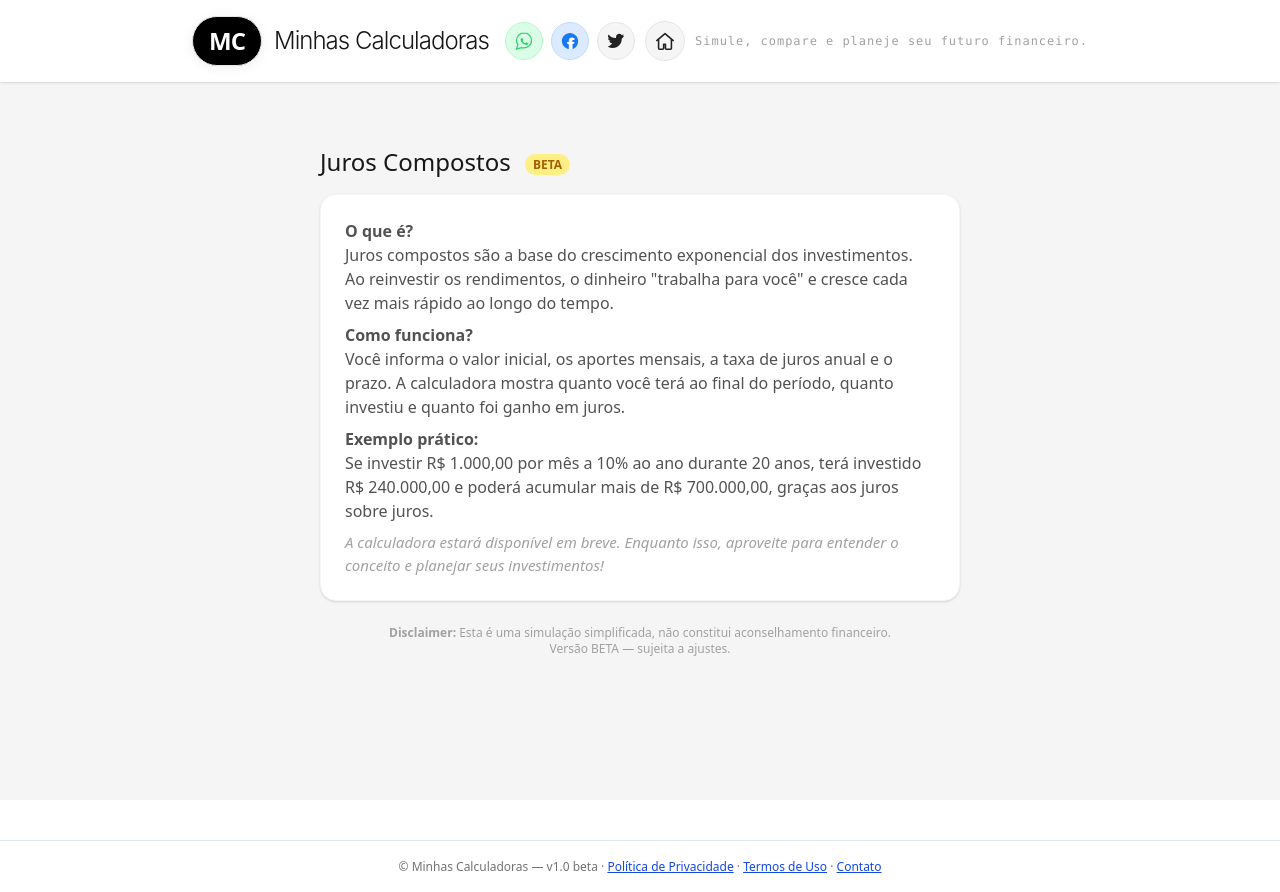
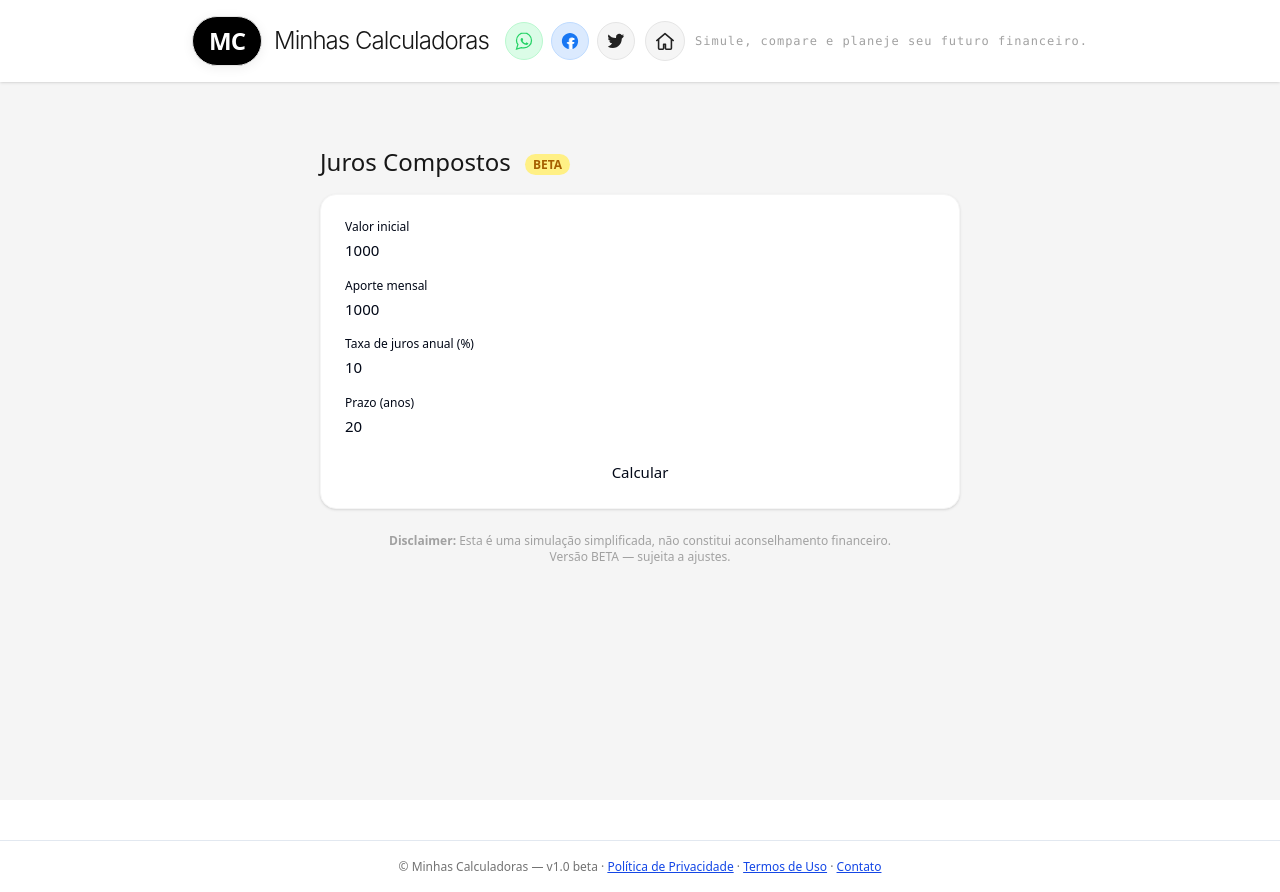
Before and after one commit to filiandrade/calculadora-aposentadoria, a React (Vite) app: page /juros-compostos in a window 1280 px wide. Built offline with nearby package versions, Linux system fonts and the light colour scheme.

Commit message:
Atualização de múltiplos arquivos

```diff
--- a/src/pages/AluguelVsFinanciamento.tsx
+++ b/src/pages/AluguelVsFinanciamento.tsx
@@ -1,21 +1,58 @@
+import { useState } from "react"
+
 export default function AluguelVsFinanciamento() {
+  const [valorImovel, setValorImovel] = useState(400000)
+  const [entrada, setEntrada] = useState(80000)
+  const [taxaJuros, setTaxaJuros] = useState(9)
+  const [prazo, setPrazo] = useState(30)
+  const [aluguel, setAluguel] = useState(2000)
+  const [resultado, setResultado] = useState<null | { totalAluguel: number, totalFinanciamento: number }>(null)
+
+  function calcular() {
+    // Cálculo simplificado: financiamento SAC, sem amortização extra
+    const valorFinanciado = valorImovel - entrada
+    const n = prazo * 12
+    const i = taxaJuros / 100 / 12
+    const parcela = valorFinanciado * i / (1 - Math.pow(1 + i, -n))
+    const totalFinanciamento = parcela * n + entrada
+    const totalAluguel = aluguel * n
+    setResultado({ totalAluguel, totalFinanciamento })
+  }
+
   return (
-  <div className="mx-auto max-w-2xl px-4 py-10 text-[15px]">
+    <div className="mx-auto max-w-2xl px-4 py-10 text-[15px]">
       <h1 className="text-2xl font-light mb-4 text-neutral-900">Aluguel vs Financiamento <span className='ml-2 px-2 py-0.5 rounded-full bg-yellow-200 text-xs text-yellow-700 font-bold align-middle'>BETA</span></h1>
       <div className="rounded-2xl bg-white shadow p-6 border border-neutral-100 mb-6">
-        <p className="text-neutral-600 text-base mb-2">
-          <strong>O que é?</strong><br/>
-          Alugar ou financiar um imóvel é uma das principais decisões financeiras. Cada opção tem vantagens e custos diferentes ao longo do tempo.
-        </p>
-        <p className="text-neutral-600 text-base mb-2">
-          <strong>Como funciona?</strong><br/>
-          Você poderá informar valores de aluguel, imóvel, entrada, taxas e prazos. A calculadora mostrará o custo total de cada opção e o saldo acumulado ao longo dos anos.
-        </p>
-        <p className="text-neutral-600 text-base mb-2">
-          <strong>Exemplo prático:</strong><br/>
-          Alugar um imóvel de R$ 2.000 por mês pode ser mais vantajoso do que financiar, dependendo do valor do imóvel, taxa de juros e tempo de permanência.
-        </p>
-        <div className="text-neutral-400 italic">A calculadora estará disponível em breve. Use as informações para tomar decisões mais conscientes!</div>
+        <form className="grid gap-4" onSubmit={e => { e.preventDefault(); calcular() }}>
+          <div>
+            <label className="block text-xs mb-1">Valor do imóvel</label>
+            <input type="number" className="input input-bordered w-full" min={10000} step={1000} value={valorImovel} onChange={e => setValorImovel(Number(e.target.value))} />
+          </div>
+          <div>
+            <label className="block text-xs mb-1">Entrada</label>
+            <input type="number" className="input input-bordered w-full" min={0} step={1000} value={entrada} onChange={e => setEntrada(Number(e.target.value))} />
+          </div>
+          <div>
+            <label className="block text-xs mb-1">Taxa de juros anual (%)</label>
+            <input type="number" className="input input-bordered w-full" min={0} step={0.01} value={taxaJuros} onChange={e => setTaxaJuros(Number(e.target.value))} />
+          </div>
+          <div>
+            <label className="block text-xs mb-1">Prazo (anos)</label>
+            <input type="number" className="input input-bordered w-full" min={1} max={40} value={prazo} onChange={e => setPrazo(Number(e.target.value))} />
+          </div>
+          <div>
+            <label className="block text-xs mb-1">Aluguel mensal</label>
+            <input type="number" className="input input-bordered w-full" min={100} step={10} value={aluguel} onChange={e => setAluguel(Number(e.target.value))} />
+          </div>
+          <button type="submit" className="btn btn-primary mt-2">Calcular</button>
+        </form>
+        {resultado && (
+          <div className="mt-6 bg-neutral-50 rounded-xl p-4 border text-sm">
+            <div><strong>Total pago em aluguel:</strong> R$ {resultado.totalAluguel.toLocaleString('pt-BR')}</div>
+            <div><strong>Total pago no financiamento:</strong> R$ {resultado.totalFinanciamento.toLocaleString('pt-BR')}</div>
+            <div className="mt-2 text-xs text-neutral-500">* Cálculo simplificado, não considera valorização, impostos ou manutenção.</div>
+          </div>
+        )}
       </div>
       <div className="text-xs text-neutral-400 text-center mt-6">
         <strong>Disclaimer:</strong> Esta é uma simulação simplificada, não constitui aconselhamento financeiro ou imobiliário.<br/>
--- a/src/pages/CltVsPj.tsx
+++ b/src/pages/CltVsPj.tsx
@@ -1,21 +1,49 @@
+import { useState } from "react"
+
 export default function CltVsPj() {
+  const [salarioClt, setSalarioClt] = useState(8000)
+  const [beneficios, setBeneficios] = useState(1000)
+  const [salarioPj, setSalarioPj] = useState(10000)
+  const [custoPj, setCustoPj] = useState(800)
+  const [resultado, setResultado] = useState<null | { liquidoClt: number, liquidoPj: number }>(null)
+
+  function calcular() {
+    // Cálculo simplificado: CLT desconta 27.5% IR + 8% INSS, PJ desconta custo informado
+    const liquidoClt = (salarioClt + beneficios) * 0.645
+    const liquidoPj = salarioPj - custoPj
+    setResultado({ liquidoClt, liquidoPj })
+  }
+
   return (
-  <div className="mx-auto max-w-2xl px-4 py-10 text-[15px]">
+    <div className="mx-auto max-w-2xl px-4 py-10 text-[15px]">
       <h1 className="text-2xl font-light mb-4 text-neutral-900">CLT vs PJ <span className='ml-2 px-2 py-0.5 rounded-full bg-yellow-200 text-xs text-yellow-700 font-bold align-middle'>BETA</span></h1>
       <div className="rounded-2xl bg-white shadow p-6 border border-neutral-100 mb-6">
-        <p className="text-neutral-600 text-base mb-2">
-          <strong>O que é?</strong><br/>
-          CLT e PJ são regimes de contratação com diferenças em salário, benefícios, impostos e direitos. Entender essas diferenças é fundamental para negociar e planejar sua carreira.
-        </p>
-        <p className="text-neutral-600 text-base mb-2">
-          <strong>Como funciona?</strong><br/>
-          Você poderá informar salários, benefícios e custos. A calculadora mostrará o valor líquido, encargos e comparativo entre as opções.
-        </p>
-        <p className="text-neutral-600 text-base mb-2">
-          <strong>Exemplo prático:</strong><br/>
-          Um salário de R$ 8.000 como CLT pode equivaler a R$ 10.000 como PJ, dependendo dos benefícios e impostos.
-        </p>
-        <div className="text-neutral-400 italic">A calculadora estará disponível em breve. Aproveite para entender as diferenças e planejar sua escolha!</div>
+        <form className="grid gap-4" onSubmit={e => { e.preventDefault(); calcular() }}>
+          <div>
+            <label className="block text-xs mb-1">Salário CLT</label>
+            <input type="number" className="input input-bordered w-full" min={0} value={salarioClt} onChange={e => setSalarioClt(Number(e.target.value))} />
+          </div>
+          <div>
+            <label className="block text-xs mb-1">Benefícios CLT (vale, plano, etc)</label>
+            <input type="number" className="input input-bordered w-full" min={0} value={beneficios} onChange={e => setBeneficios(Number(e.target.value))} />
+          </div>
+          <div>
+            <label className="block text-xs mb-1">Salário PJ</label>
+            <input type="number" className="input input-bordered w-full" min={0} value={salarioPj} onChange={e => setSalarioPj(Number(e.target.value))} />
+          </div>
+          <div>
+            <label className="block text-xs mb-1">Custos PJ (impostos, contador, etc)</label>
+            <input type="number" className="input input-bordered w-full" min={0} value={custoPj} onChange={e => setCustoPj(Number(e.target.value))} />
+          </div>
+          <button type="submit" className="btn btn-primary mt-2">Calcular</button>
+        </form>
+        {resultado && (
+          <div className="mt-6 bg-neutral-50 rounded-xl p-4 border text-sm">
+            <div><strong>CLT líquido:</strong> R$ {resultado.liquidoClt.toLocaleString('pt-BR')}</div>
+            <div><strong>PJ líquido:</strong> R$ {resultado.liquidoPj.toLocaleString('pt-BR')}</div>
+            <div className="mt-2 text-xs text-neutral-500">* Simulação simplificada, não considera todos os encargos e benefícios.</div>
+          </div>
+        )}
       </div>
       <div className="text-xs text-neutral-400 text-center mt-6">
         <strong>Disclaimer:</strong> Esta é uma simulação simplificada, não constitui aconselhamento trabalhista ou fiscal.<br/>
--- a/src/pages/FinanciamentoImobiliario.tsx
+++ b/src/pages/FinanciamentoImobiliario.tsx
@@ -1,21 +1,53 @@
+import { useState } from "react"
+
 export default function FinanciamentoImobiliario() {
+  const [valorImovel, setValorImovel] = useState(400000)
+  const [entrada, setEntrada] = useState(80000)
+  const [taxaJuros, setTaxaJuros] = useState(9)
+  const [prazo, setPrazo] = useState(30)
+  const [resultado, setResultado] = useState<null | { parcela: number, totalPago: number, totalJuros: number }>(null)
+
+  function calcular() {
+    const valorFinanciado = valorImovel - entrada
+    const n = prazo * 12
+    const i = taxaJuros / 100 / 12
+    const parcela = valorFinanciado * i / (1 - Math.pow(1 + i, -n))
+    const totalPago = parcela * n + entrada
+    const totalJuros = totalPago - valorImovel
+    setResultado({ parcela, totalPago, totalJuros })
+  }
+
   return (
-  <div className="mx-auto max-w-2xl px-4 py-10 text-[15px]">
+    <div className="mx-auto max-w-2xl px-4 py-10 text-[15px]">
       <h1 className="text-2xl font-light mb-4 text-neutral-900">Financiamento Imobiliário <span className='ml-2 px-2 py-0.5 rounded-full bg-yellow-200 text-xs text-yellow-700 font-bold align-middle'>BETA</span></h1>
       <div className="rounded-2xl bg-white shadow p-6 border border-neutral-100 mb-6">
-        <p className="text-neutral-600 text-base mb-2">
-          <strong>O que é?</strong><br/>
-          O financiamento imobiliário permite comprar um imóvel pagando em parcelas, com juros. Entender o custo total é essencial para tomar boas decisões.
-        </p>
-        <p className="text-neutral-600 text-base mb-2">
-          <strong>Como funciona?</strong><br/>
-          Você informa o valor do imóvel, entrada, taxa de juros e prazo. A calculadora mostrará o valor das parcelas, o total pago e o custo dos juros.
-        </p>
-        <p className="text-neutral-600 text-base mb-2">
-          <strong>Exemplo prático:</strong><br/>
-          Um imóvel de R$ 400.000 financiado em 30 anos a 9% ao ano pode gerar parcelas de R$ 3.200 e um custo total de mais de R$ 700.000.
-        </p>
-        <div className="text-neutral-400 italic">A calculadora estará disponível em breve. Use as informações para planejar seu financiamento!</div>
+        <form className="grid gap-4" onSubmit={e => { e.preventDefault(); calcular() }}>
+          <div>
+            <label className="block text-xs mb-1">Valor do imóvel</label>
+            <input type="number" className="input input-bordered w-full" min={10000} step={1000} value={valorImovel} onChange={e => setValorImovel(Number(e.target.value))} />
+          </div>
+          <div>
+            <label className="block text-xs mb-1">Entrada</label>
+            <input type="number" className="input input-bordered w-full" min={0} step={1000} value={entrada} onChange={e => setEntrada(Number(e.target.value))} />
+          </div>
+          <div>
+            <label className="block text-xs mb-1">Taxa de juros anual (%)</label>
+            <input type="number" className="input input-bordered w-full" min={0} step={0.01} value={taxaJuros} onChange={e => setTaxaJuros(Number(e.target.value))} />
+          </div>
+          <div>
+            <label className="block text-xs mb-1">Prazo (anos)</label>
+            <input type="number" className="input input-bordered w-full" min={1} max={40} value={prazo} onChange={e => setPrazo(Number(e.target.value))} />
+          </div>
+          <button type="submit" className="btn btn-primary mt-2">Calcular</button>
+        </form>
+        {resultado && (
+          <div className="mt-6 bg-neutral-50 rounded-xl p-4 border text-sm">
+            <div><strong>Parcela estimada:</strong> R$ {resultado.parcela.toLocaleString('pt-BR')}</div>
+            <div><strong>Total pago:</strong> R$ {resultado.totalPago.toLocaleString('pt-BR')}</div>
+            <div><strong>Total de juros:</strong> R$ {resultado.totalJuros.toLocaleString('pt-BR')}</div>
+            <div className="mt-2 text-xs text-neutral-500">* Cálculo simplificado, não considera seguros, taxas ou amortização extra.</div>
+          </div>
+        )}
       </div>
       <div className="text-xs text-neutral-400 text-center mt-6">
         <strong>Disclaimer:</strong> Esta é uma simulação simplificada, não constitui aconselhamento financeiro.<br/>
--- a/src/pages/Inss.tsx
+++ b/src/pages/Inss.tsx
@@ -1,21 +1,48 @@
+import { useState } from "react"
+
 export default function Inss() {
+  const [renda, setRenda] = useState(3000)
+  const [categoria, setCategoria] = useState("CLT")
+  const [resultado, setResultado] = useState<null | { contribuicao: number }>(null)
+
+  function calcular() {
+    let contribuicao = 0
+    if (categoria === "CLT") {
+      contribuicao = renda * 0.11
+      if (contribuicao > 908.85) contribuicao = 908.85 // teto 2025
+    } else if (categoria === "MEI") {
+      contribuicao = 70 // valor fixo aproximado
+    } else {
+      contribuicao = renda * 0.20
+    }
+    setResultado({ contribuicao })
+  }
+
   return (
-  <div className="mx-auto max-w-2xl px-4 py-10 text-[15px]">
+    <div className="mx-auto max-w-2xl px-4 py-10 text-[15px]">
       <h1 className="text-2xl font-light mb-4 text-neutral-900">Calculadora de INSS <span className='ml-2 px-2 py-0.5 rounded-full bg-yellow-200 text-xs text-yellow-700 font-bold align-middle'>BETA</span></h1>
       <div className="rounded-2xl bg-white shadow p-6 border border-neutral-100 mb-6">
-        <p className="text-neutral-600 text-base mb-2">
-          <strong>O que é?</strong><br/>
-          O INSS é responsável pela previdência dos trabalhadores no Brasil. Contribuir corretamente garante acesso a benefícios como aposentadoria, auxílio-doença e salário-maternidade.
-        </p>
-        <p className="text-neutral-600 text-base mb-2">
-          <strong>Como funciona?</strong><br/>
-          Você poderá informar sua renda e categoria (CLT, MEI, autônomo). A calculadora mostrará quanto deve contribuir e estimativas de benefícios.
-        </p>
-        <p className="text-neutral-600 text-base mb-2">
-          <strong>Exemplo prático:</strong><br/>
-          Um trabalhador CLT com salário de R$ 3.000 contribui com cerca de R$ 330 por mês e pode se aposentar com benefício proporcional ao tempo e valor das contribuições.
-        </p>
-        <div className="text-neutral-400 italic">A calculadora estará disponível em breve. Use as informações para planejar sua previdência!</div>
+        <form className="grid gap-4" onSubmit={e => { e.preventDefault(); calcular() }}>
+          <div>
+            <label className="block text-xs mb-1">Renda mensal</label>
+            <input type="number" className="input input-bordered w-full" min={0} value={renda} onChange={e => setRenda(Number(e.target.value))} />
+          </div>
+          <div>
+            <label className="block text-xs mb-1">Categoria</label>
+            <select className="input input-bordered w-full" value={categoria} onChange={e => setCategoria(e.target.value)}>
+              <option value="CLT">CLT</option>
+              <option value="MEI">MEI</option>
+              <option value="Autônomo">Autônomo</option>
+            </select>
+          </div>
+          <button type="submit" className="btn btn-primary mt-2">Calcular</button>
+        </form>
+        {resultado && (
+          <div className="mt-6 bg-neutral-50 rounded-xl p-4 border text-sm">
+            <div><strong>Contribuição mensal estimada:</strong> R$ {resultado.contribuicao.toLocaleString('pt-BR')}</div>
+            <div className="mt-2 text-xs text-neutral-500">* Simulação simplificada, não substitui cálculo oficial do INSS.</div>
+          </div>
+        )}
       </div>
       <div className="text-xs text-neutral-400 text-center mt-6">
         <strong>Disclaimer:</strong> Esta é uma simulação simplificada, não constitui cálculo oficial nem aconselhamento previdenciário.<br/>
--- a/src/pages/JurosCompostos.tsx
+++ b/src/pages/JurosCompostos.tsx
@@ -1,21 +1,56 @@
+import { useState } from "react"
+
 export default function JurosCompostos() {
+  const [valorInicial, setValorInicial] = useState(1000)
+  const [aporteMensal, setAporteMensal] = useState(1000)
+  const [taxa, setTaxa] = useState(10)
+  const [anos, setAnos] = useState(20)
+  const [resultado, setResultado] = useState<null | { total: number, investido: number, juros: number }>(null)
+
+  function calcular() {
+    const meses = anos * 12
+    const i = taxa / 100 / 12
+    let saldo = valorInicial
+    let investido = valorInicial
+    for (let m = 1; m <= meses; m++) {
+      saldo = saldo * (1 + i) + aporteMensal
+      investido += aporteMensal
+    }
+    const juros = saldo - investido
+    setResultado({ total: saldo, investido, juros })
+  }
+
   return (
-  <div className="mx-auto max-w-2xl px-4 py-10 text-[15px]">
+    <div className="mx-auto max-w-2xl px-4 py-10 text-[15px]">
       <h1 className="text-2xl font-light mb-4 text-neutral-900">Juros Compostos <span className='ml-2 px-2 py-0.5 rounded-full bg-yellow-200 text-xs text-yellow-700 font-bold align-middle'>BETA</span></h1>
       <div className="rounded-2xl bg-white shadow p-6 border border-neutral-100 mb-6">
-        <p className="text-neutral-600 text-base mb-2">
-          <strong>O que é?</strong><br/>
-          Juros compostos são a base do crescimento exponencial dos investimentos. Ao reinvestir os rendimentos, o dinheiro "trabalha para você" e cresce cada vez mais rápido ao longo do tempo.
-        </p>
-        <p className="text-neutral-600 text-base mb-2">
-          <strong>Como funciona?</strong><br/>
-          Você informa o valor inicial, os aportes mensais, a taxa de juros anual e o prazo. A calculadora mostra quanto você terá ao final do período, quanto investiu e quanto foi ganho em juros.
-        </p>
-        <p className="text-neutral-600 text-base mb-2">
-          <strong>Exemplo prático:</strong><br/>
-          Se investir R$ 1.000,00 por mês a 10% ao ano durante 20 anos, terá investido R$ 240.000,00 e poderá acumular mais de R$ 700.000,00, graças aos juros sobre juros.
-        </p>
-        <div className="text-neutral-400 italic">A calculadora estará disponível em breve. Enquanto isso, aproveite para entender o conceito e planejar seus investimentos!</div>
+        <form className="grid gap-4" onSubmit={e => { e.preventDefault(); calcular() }}>
+          <div>
+            <label className="block text-xs mb-1">Valor inicial</label>
+            <input type="number" className="input input-bordered w-full" min={0} value={valorInicial} onChange={e => setValorInicial(Number(e.target.value))} />
+          </div>
+          <div>
+            <label className="block text-xs mb-1">Aporte mensal</label>
+            <input type="number" className="input input-bordered w-full" min={0} value={aporteMensal} onChange={e => setAporteMensal(Number(e.target.value))} />
+          </div>
+          <div>
+            <label className="block text-xs mb-1">Taxa de juros anual (%)</label>
+            <input type="number" className="input input-bordered w-full" min={0} step={0.01} value={taxa} onChange={e => setTaxa(Number(e.target.value))} />
+          </div>
+          <div>
+            <label className="block text-xs mb-1">Prazo (anos)</label>
+            <input type="number" className="input input-bordered w-full" min={1} max={50} value={anos} onChange={e => setAnos(Number(e.target.value))} />
+          </div>
+          <button type="submit" className="btn btn-primary mt-2">Calcular</button>
+        </form>
+        {resultado && (
+          <div className="mt-6 bg-neutral-50 rounded-xl p-4 border text-sm">
+            <div><strong>Total acumulado:</strong> R$ {resultado.total.toLocaleString('pt-BR')}</div>
+            <div><strong>Total investido:</strong> R$ {resultado.investido.toLocaleString('pt-BR')}</div>
+            <div><strong>Juros ganhos:</strong> R$ {resultado.juros.toLocaleString('pt-BR')}</div>
+            <div className="mt-2 text-xs text-neutral-500">* Simulação simplificada, não considera impostos ou taxas.</div>
+          </div>
+        )}
       </div>
       <div className="text-xs text-neutral-400 text-center mt-6">
         <strong>Disclaimer:</strong> Esta é uma simulação simplificada, não constitui aconselhamento financeiro.<br/>
--- a/src/pages/RentabilidadeReal.tsx
+++ b/src/pages/RentabilidadeReal.tsx
@@ -1,21 +1,36 @@
+import { useState } from "react"
+
 export default function RentabilidadeReal() {
+  const [rendimento, setRendimento] = useState(8)
+  const [inflacao, setInflacao] = useState(4)
+  const [resultado, setResultado] = useState<null | { real: number }>(null)
+
+  function calcular() {
+    const real = ((1 + rendimento / 100) / (1 + inflacao / 100) - 1) * 100
+    setResultado({ real })
+  }
+
   return (
-  <div className="mx-auto max-w-2xl px-4 py-10 text-[15px]">
+    <div className="mx-auto max-w-2xl px-4 py-10 text-[15px]">
       <h1 className="text-2xl font-light mb-4 text-neutral-900">Rentabilidade Real <span className='ml-2 px-2 py-0.5 rounded-full bg-yellow-200 text-xs text-yellow-700 font-bold align-middle'>BETA</span></h1>
       <div className="rounded-2xl bg-white shadow p-6 border border-neutral-100 mb-6">
-        <p className="text-neutral-600 text-base mb-2">
-          <strong>O que é?</strong><br/>
-          Rentabilidade real é o quanto seu dinheiro realmente cresce, descontando o efeito da inflação. Um investimento que rende 10% ao ano, mas com inflação de 6%, tem ganho real de apenas 3,77%.
-        </p>
-        <p className="text-neutral-600 text-base mb-2">
-          <strong>Como funciona?</strong><br/>
-          Você informa o rendimento bruto e a inflação do período. A calculadora mostra o ganho real, ou seja, quanto seu poder de compra aumentou de fato.
-        </p>
-        <p className="text-neutral-600 text-base mb-2">
-          <strong>Exemplo prático:</strong><br/>
-          Se um investimento rendeu 8% no ano e a inflação foi de 4%, o ganho real foi de aproximadamente 3,85%.
-        </p>
-        <div className="text-neutral-400 italic">A calculadora estará disponível em breve. Aproveite para entender o conceito e comparar investimentos!</div>
+        <form className="grid gap-4" onSubmit={e => { e.preventDefault(); calcular() }}>
+          <div>
+            <label className="block text-xs mb-1">Rendimento bruto (%)</label>
+            <input type="number" className="input input-bordered w-full" min={-100} step={0.01} value={rendimento} onChange={e => setRendimento(Number(e.target.value))} />
+          </div>
+          <div>
+            <label className="block text-xs mb-1">Inflação (%)</label>
+            <input type="number" className="input input-bordered w-full" min={-100} step={0.01} value={inflacao} onChange={e => setInflacao(Number(e.target.value))} />
+          </div>
+          <button type="submit" className="btn btn-primary mt-2">Calcular</button>
+        </form>
+        {resultado && (
+          <div className="mt-6 bg-neutral-50 rounded-xl p-4 border text-sm">
+            <div><strong>Rentabilidade real:</strong> {resultado.real.toFixed(2)}%</div>
+            <div className="mt-2 text-xs text-neutral-500">* Simulação simplificada, não considera impostos ou taxas.</div>
+          </div>
+        )}
       </div>
       <div className="text-xs text-neutral-400 text-center mt-6">
         <strong>Disclaimer:</strong> Esta é uma simulação simplificada, não constitui aconselhamento financeiro.<br/>
```
